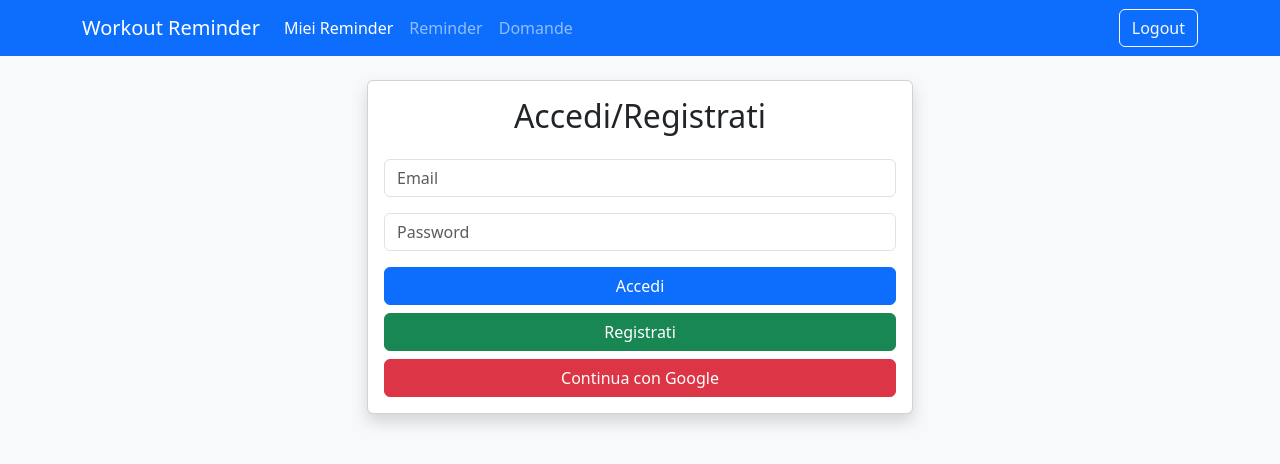
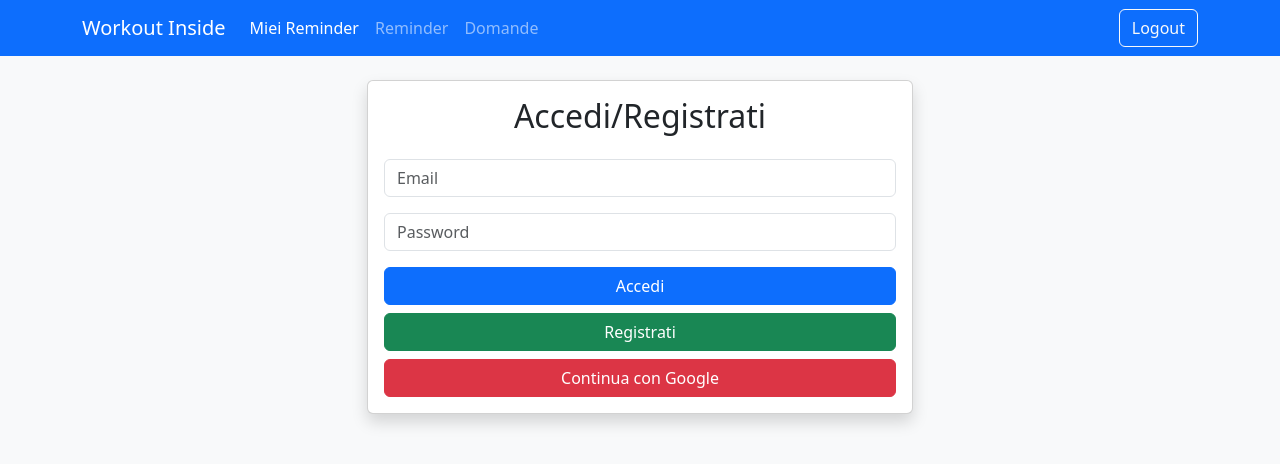
Before and after one commit to iacoposk8/iacoposk8.github.io, a Jekyll site: the page workout-inside/index.html, which Jekyll copies as it is, in a window 1280 px wide. Shown: the top 464 px of the page. Built offline with Jekyll 4.4.1, drawn with Linux system fonts in a browser that asks for light colours; comment, search, counter and statistics services are not loaded; part of the change alters nothing that is shown.

Commit message:
Update index.html

```diff
--- a/workout-inside/index.html
+++ b/workout-inside/index.html
@@ -19,7 +19,7 @@
 <body class="bg-light">
   <nav class="navbar navbar-expand-lg navbar-dark bg-primary mb-4">
     <div class="container">
-      <a class="navbar-brand" href="#">Workout Reminder</a>
+      <a class="navbar-brand" href="#">Workout Inside</a>
       <div class="collapse navbar-collapse">
         <ul class="navbar-nav me-auto" id="main-nav">
           <li class="nav-item"><a class="nav-link active" href="#" data-bs-target="my-reminders">Miei Reminder</a></li>
@@ -101,8 +101,6 @@
           <button type="button" class="btn-close" data-bs-dismiss="modal"></button>
         </div>
         <div class="modal-body">
-          <div class="card p-4 mb-4">
-            <h3 class="mb-3">Nuovo Reminder</h3>
           <input type="text" id="reminder-text" class="form-control mb-2" placeholder="Testo del reminder">
           <input type="time" id="reminder-time" class="form-control mb-2">
           <select id="reminder-days" class="form-select mb-2" multiple>
@@ -124,7 +122,6 @@
             <label class="form-check-label">Pubblica</label>
           </div>
           <button id="btn-add-reminder" class="btn btn-primary">Aggiungi Reminder</button>
-          </div>
         </div>
       </div>
     </div>
@@ -344,11 +341,116 @@
       });
     }
 
-    // Nuove funzioni per le sezioni condivise e domande
     async function loadSharedReminders() {
   const q = query(collection(db, 'reminders'), where('shared', '==', true));
-      // ... caricamento e render simile a loadReminders ...
+  const searchInput = document.querySelector('#shared-reminders input[type="text"]');
+  const sortSelect = document.querySelector('#shared-reminders select');
+
+  let reminders = [];
+
+  // Real-time listener per aggiornamenti
+  const unsubscribe = onSnapshot(q, (snapshot) => {
+    reminders = snapshot.docs.map(doc => {
+      const data = doc.data();
+      return {
+        id: doc.id,
+        text: data.text,
+        time: data.time,
+        days: data.days,
+        score: data.score || 0,
+        userId: data.userId,
+        timerEnabled: data.timerEnabled,
+        timerDuration: data.timerDuration
+      };
+    });
+
+    applySearchAndSort();
+  });
+
+  // Funzioni di filtro e ordinamento
+  function applySearchAndSort(searchTerm = searchInput.value, sortType = sortSelect.value) {
+    let filtered = reminders.filter(reminder =>
+      reminder.text.toLowerCase().includes(searchTerm.toLowerCase())
+    );
+
+    switch(sortType) {
+      case 'Ordina per punteggio':
+        filtered.sort((a, b) => b.score - a.score);
+        break;
+      case 'Ordina casualmente':
+        filtered = filtered.sort(() => Math.random() - 0.5);
+        break;
     }
+
+    renderSharedReminders(filtered);
+  }
+
+  // Handler per ricerca
+  searchInput.addEventListener('input', (e) => {
+    applySearchAndSort(e.target.value);
+  });
+
+  // Handler per ordinamento
+  sortSelect.addEventListener('change', (e) => {
+    applySearchAndSort(undefined, e.target.value);
+  });
+
+  // Renderizzazione
+  function renderSharedReminders(filteredReminders) {
+    const container = document.getElementById('shared-reminders-list');
+    container.innerHTML = filteredReminders.map(reminder => `
+      <div class="col-md-6">
+        <div class="card reminder-card shadow-sm mb-3">
+          <div class="card-body">
+            <div class="d-flex justify-content-between align-items-start">
+              <div>
+                <h5 class="card-title">${reminder.text}</h5>
+                <p class="card-text text-muted small">Condiviso da: ${reminder.userId}</p>
+              </div>
+              <div class="d-flex align-items-center gap-2">
+                <button class="btn btn-sm btn-outline-success vote-btn"
+                        onclick="voteReminder('${reminder.id}', 'up')">
+                  ↑
+                </button>
+                <span class="badge bg-primary">${reminder.score}</span>
+                <button class="btn btn-sm btn-outline-danger vote-btn"
+                        onclick="voteReminder('${reminder.id}', 'down')">
+                  ↓
+                </button>
+              </div>
+            </div>
+            <p class="card-text">Ora: ${reminder.time}</p>
+            ${reminder.timerEnabled ? `
+              <div class="timer-container">
+                ${document.getElementById('timer-template').innerHTML}
+              </div>
+            ` : ''}
+          </div>
+        </div>
+      </div>
+    `).join('');
+
+    // Inizializza i timer
+    filteredReminders.forEach((reminder, index) => {
+      if(reminder.timerEnabled) {
+        const timerContainer = container.children[index].querySelector('.timer-container');
+        setupTimer(reminder.timerDuration, timerContainer);
+      }
+    });
+  }
+
+  // Funzione globale per i voti
+  window.voteReminder = async function(id, voteType) {
+    try {
+      const reminderRef = doc(db, 'reminders', id);
+      await updateDoc(reminderRef, {
+        score: increment(voteType === 'up' ? 1 : -1)
+      });
+    } catch (err) {
+      console.error("Errore nel voto:", err);
+      alert('Si è verificato un errore durante il voto');
+    }
+  };
 
   async function loadQuestions() {
     const q = query(collection(db, 'questions'));
```
Lines whose indentation alone changed are shown as unchanged.
